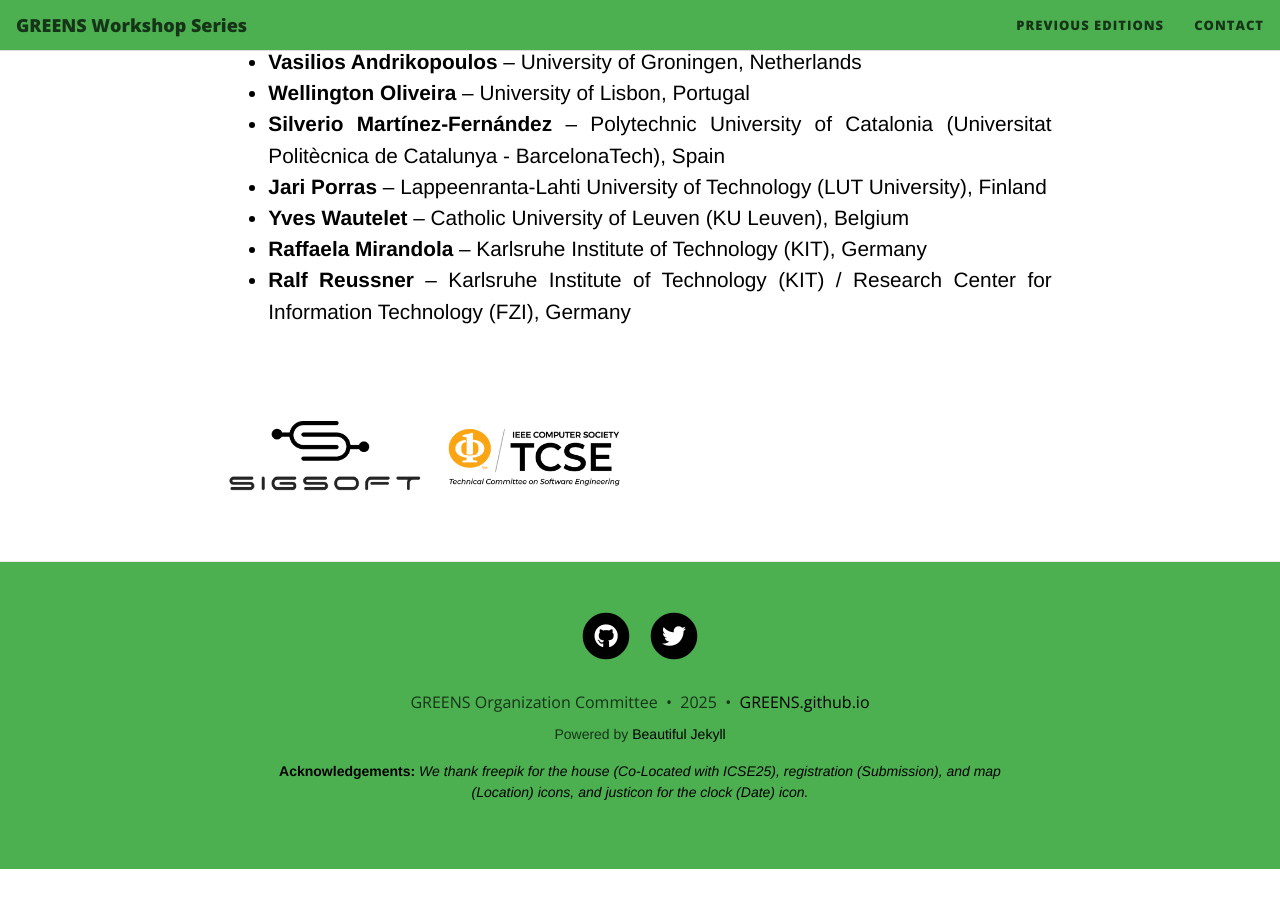
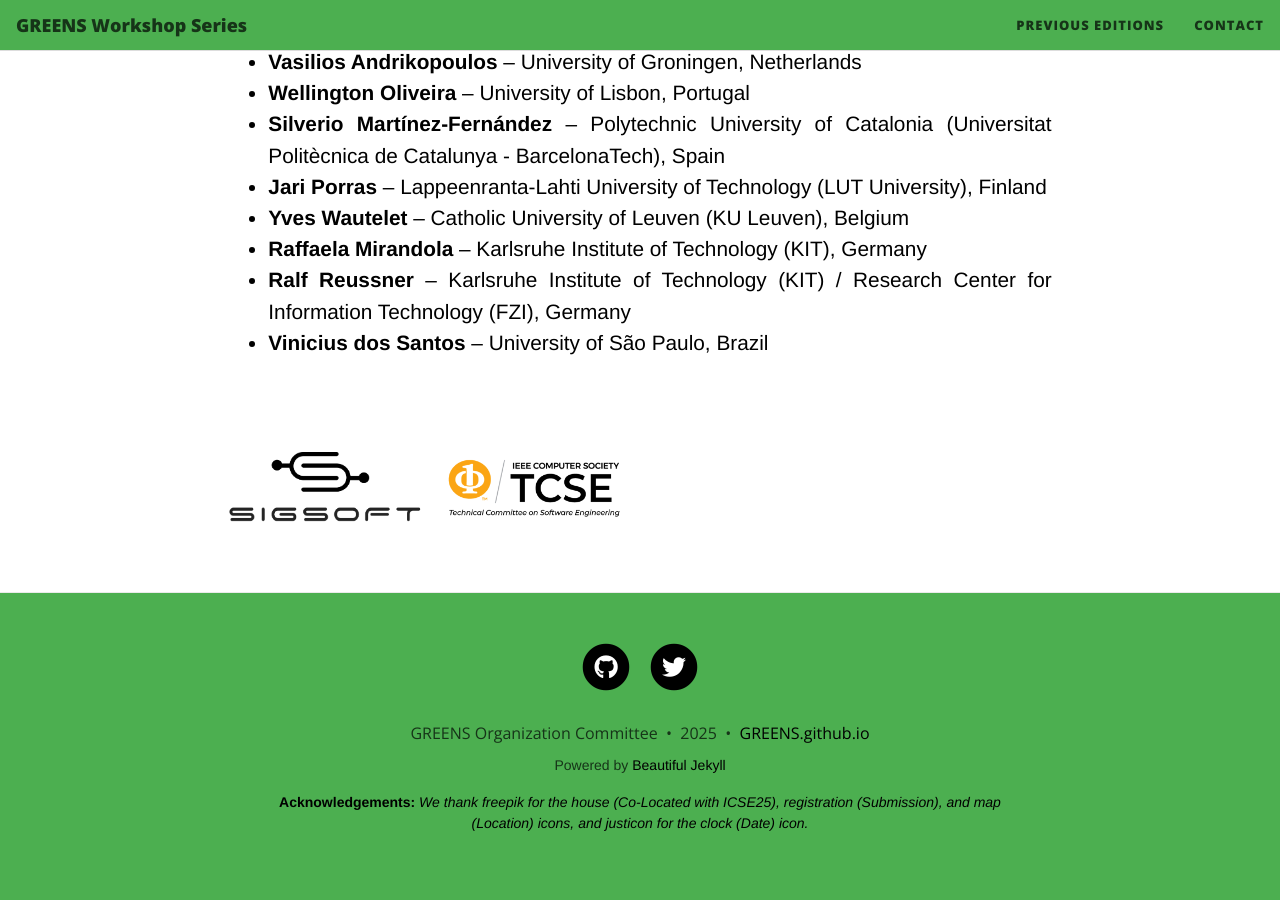
Before and after one commit to greensworkshop/greensworkshop.github.io, a Jekyll site: the page built from index.html, in a window 1280 px wide and 900 px high, scrolled down 4707 px. Built offline with Jekyll 4.4.1, drawn with Linux system fonts in a browser that asks for light colours; nearby versions of some CDN libraries; the list of posts is cut into pages by our own code; before the commit the page ends 5576 px from its top, so only the background shows below that.

Commit message:
adding person to PC

```diff
--- a/index.html
+++ b/index.html
@@ -300,6 +300,9 @@ subtitle: Official website of the International Workshop on Green and Sustainabl
     <strong>Ralf Reussner</strong> – Karlsruhe Institute of Technology (KIT) /
     Research Center for Information Technology (FZI), Germany
   </li>
+  <li>
+    <strong>Vinicius dos Santos</strong> – University of São Paulo, Brazil
+  </li>
 </ul>
 
 <!-- Footer -->
```
